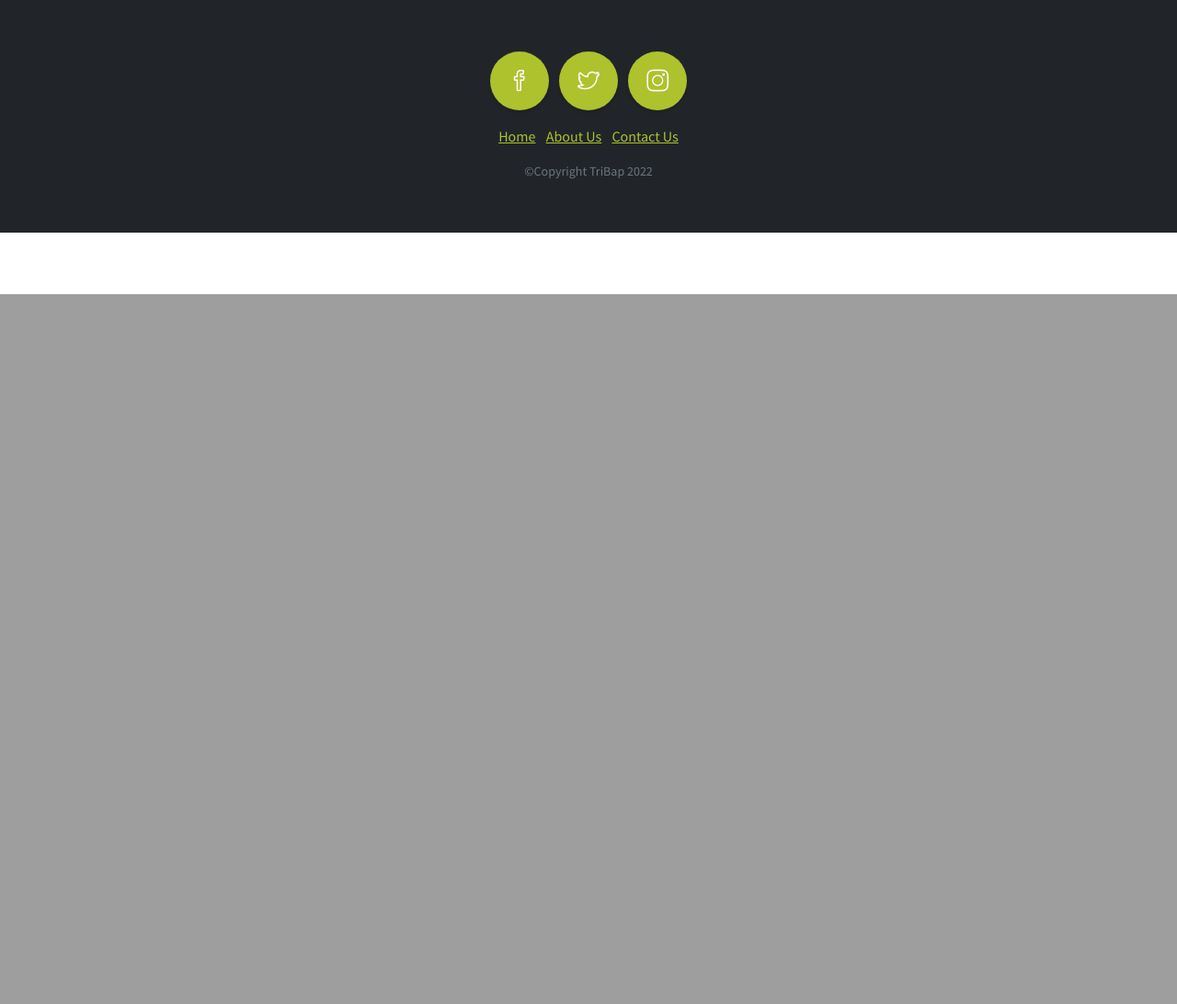
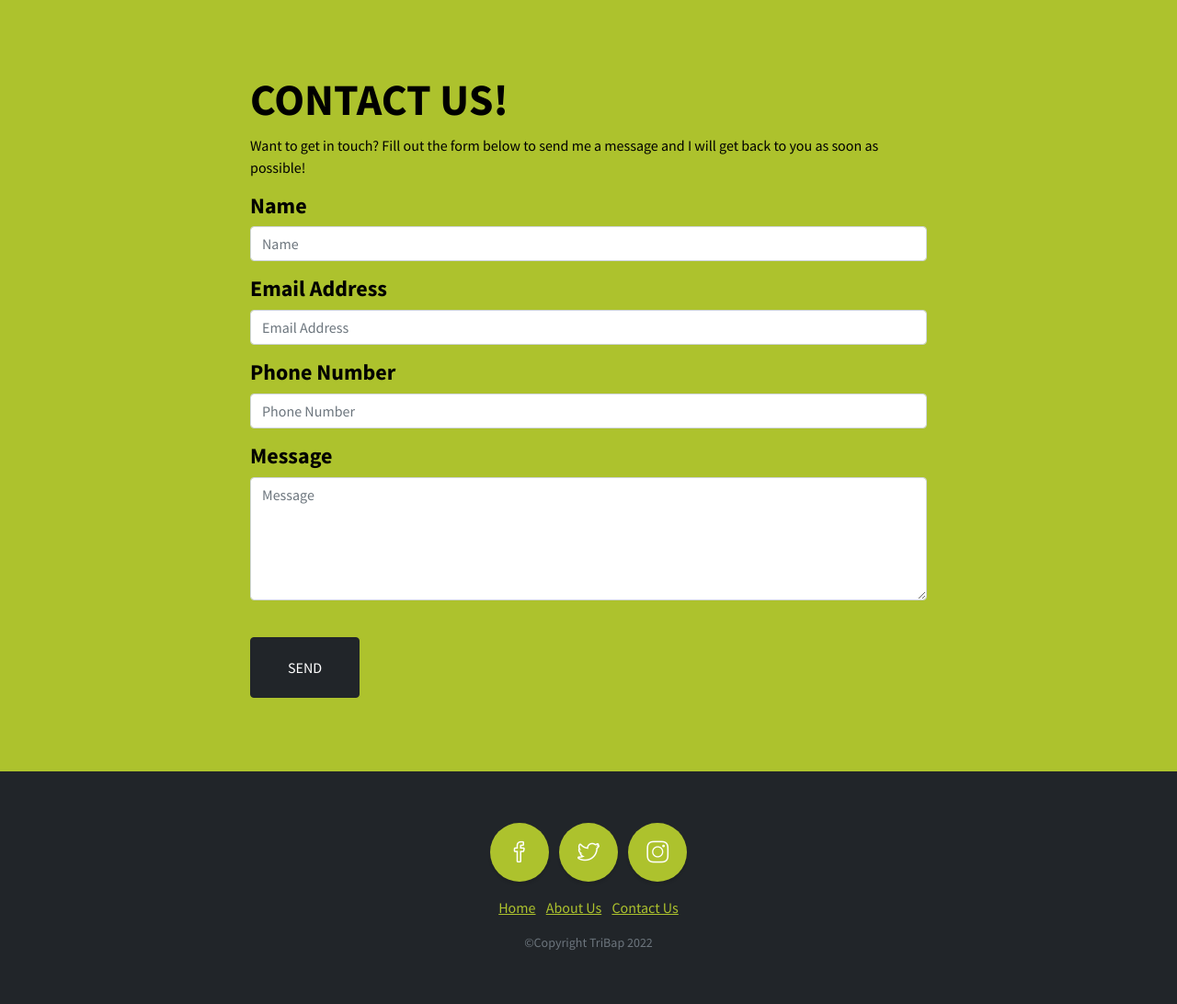
Before and after one commit to Mathic609/TriBap, a Flask app: page /contact in a window 1280 px wide. Shown: the part 480-1572 px from the top of the page at 92% size. Before the commit the page ends 800 px from the top, so only its background shows below. Run offline with Flask 2, Linux system fonts and the light colour scheme; some libraries are stand-ins or nearby versions.

Commit message:
Bootstrap, HTML, and CSS.

```diff
--- a/templates/contact.html
+++ b/templates/contact.html
@@ -1,6 +1,4 @@
 {% include "header.html" %}
-
-
 
 <!--Map-->
 <div class="map" id="contact">
@@ -9,4 +7,55 @@
            referrerpolicy="no-referrer-when-downgrade">
 </div>
 
+<section class="content-section01 text-black">
+    <div class="container">
+        <div class="row">
+            <div class="col-lg-8 col-md-10 mx-auto">
+                <div class="content-section-heading">
+                    <h2 class="">CONTACT US!</h2>
+                </div>
+                <p>Want to get in touch? Fill out the form below to send me a message and I will get back to you as soon
+                    as possible!</p>
+                <form name="sentMessage" id="contactForm" novalidate>
+                    <div class="control-group">
+                        <div class="form-group floating-label-form-group controls">
+                            <h4>Name</h4>
+                            <input type="text" class="form-control" placeholder="Name" id="name" required
+                                   data-validation-required-message="Please enter your name.">
+                            <p class="help-block text-danger"></p>
+                        </div>
+                    </div>
+                    <div class="control-group">
+                        <div class="form-group floating-label-form-group controls">
+                            <h4>Email Address</h4>
+                            <input type="email" class="form-control" placeholder="Email Address" id="email" required
+                                   data-validation-required-message="Please enter your email address.">
+                            <p class="help-block text-danger"></p>
+                        </div>
+                    </div>
+                    <div class="control-group">
+                        <div class="form-group col-xs-12 floating-label-form-group controls">
+                            <h4>Phone Number</h4>
+                            <input type="tel" class="form-control" placeholder="Phone Number" id="phone" required
+                                   data-validation-required-message="Please enter your phone number.">
+                            <p class="help-block text-danger"></p>
+                        </div>
+                    </div>
+                    <div class="control-group">
+                        <div class="form-group floating-label-form-group controls">
+                            <h4>Message</h4>
+                            <textarea rows="5" class="form-control" placeholder="Message" id="message" required
+                                      data-validation-required-message="Please enter a message."></textarea>
+                            <p class="help-block text-danger"></p>
+                        </div>
+                    </div>
+                    <br>
+                    <div id="success"></div>
+                    <button type="submit" class="btn btn-dark btn-xl" id="sendMessageButton">SEND</button>
+                </form>
+            </div>
+        </div>
+    </div>
+</section>
+
 {% include "footer.html" %}
--- a/templates/header.html
+++ b/templates/header.html
@@ -26,7 +26,7 @@
     <ul class="sidebar-nav">
         <li class="sidebar-brand"><a href="#page-top"><strong>TRI-BAP</strong></a></li>
         <li class="sidebar-nav-item"><a href="{{ url_for('home') }}">Home</a></li>
-        <li class="sidebar-nav-item"><a href="#about">About</a></li>
+        <li class="sidebar-nav-item"><a href="{{ url_for('about') }}">About</a></li>
         <li class="sidebar-nav-item"><a href="{{ url_for('contact') }}">Contact</a></li>
     </ul>
 </nav>
```
Also changed, not shown: templates/about.html (+30 -15 lines), static/assets/1.jpg (added), static/assets/2.jpg (added), static/assets/promo/0.jpg (added).
